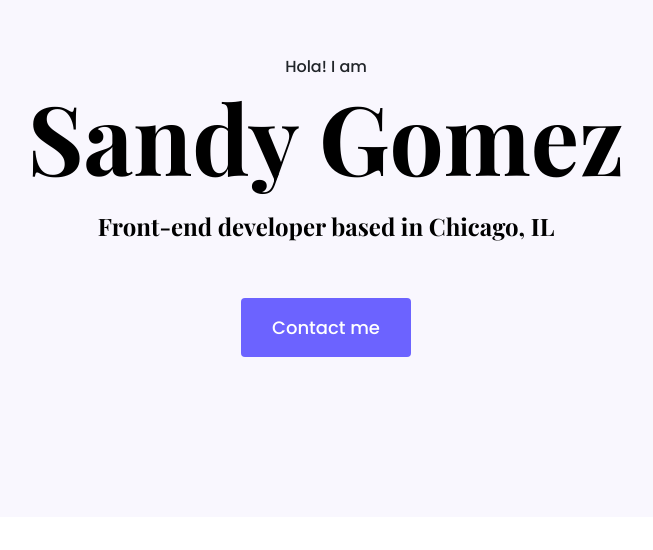
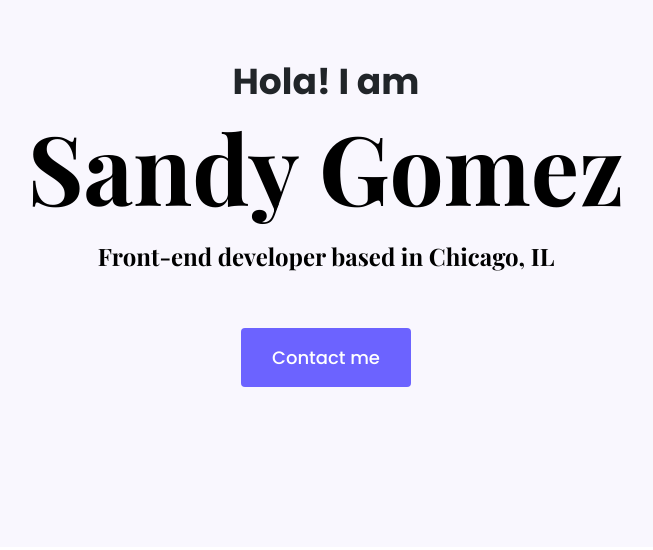
Before and after one commit to Sandyyg/portfolio-project, a plain HTML site: page index.html in a window 1280 px wide. Shown: the part 105-655 px from the top of the page, without its empty margins (314-967 px from the left). Drawn offline with nearby package versions, Linux system fonts and the light colour scheme.

Commit message:
added paragraph to hola line

```diff
--- a/index.html
+++ b/index.html
@@ -15,7 +15,7 @@
 </head>
 <body>
     <div class="hero">
-Hola! I am
+<p>Hola! I am </p>
 <h1>Sandy Gomez</h1>
 <h2 class="mb-5">Front-end developer based in Chicago, IL </h2>
 <div>
```
